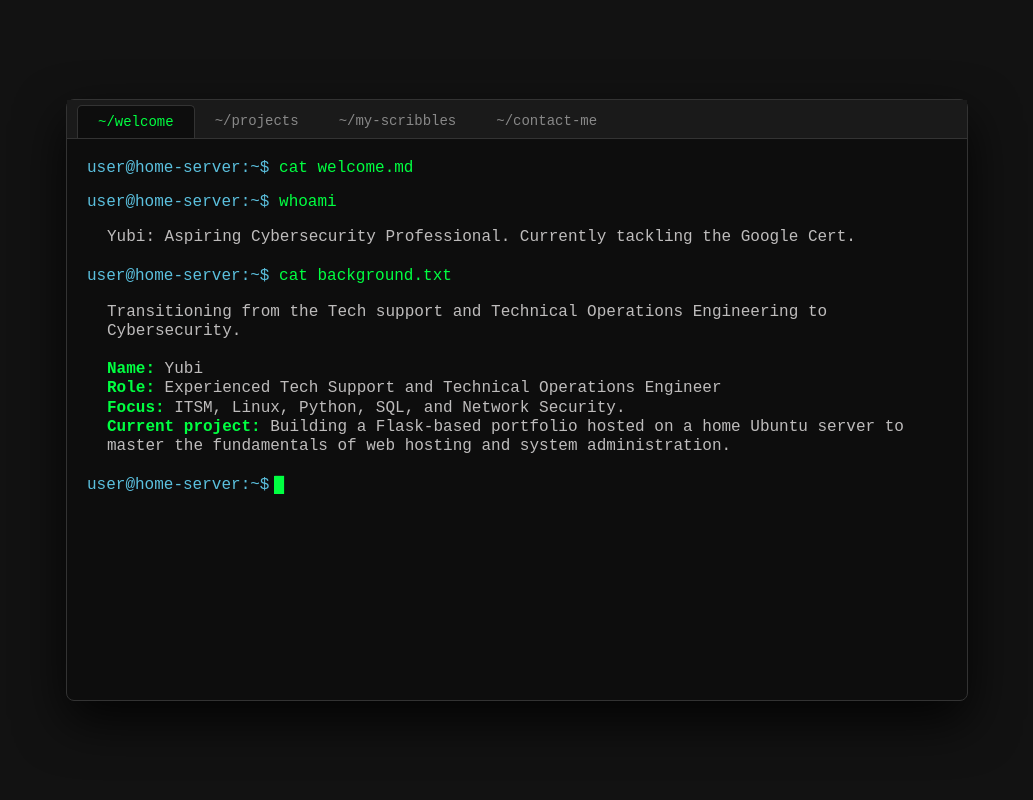
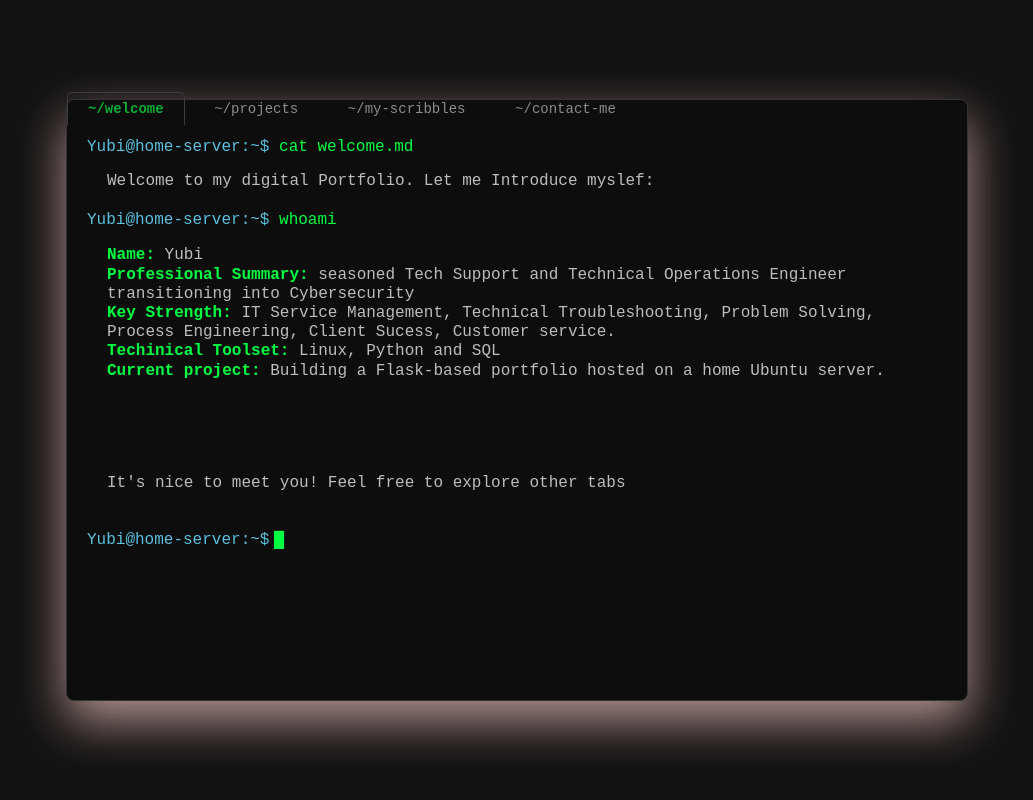
Before and after one commit to Yubaraj2022/terminal-portfolio, a Flask app: page / in a window 1280 px wide. Shown: the whole page, without its empty margins (123-1156 px from the left). Run offline with Flask 3, Linux system fonts and the light colour scheme.

Commit message:
minor customization of details

```diff
--- a/static/style.css
+++ b/static/style.css
@@ -26,29 +26,32 @@
     border-radius: 8px;
     display: flex;
     flex-direction: column;
-    box-shadow: 0 20px 50px rgba(0, 0, 0, 0.8);
+    box-shadow: 0 20px 50px rgba(223, 179, 179, 0.8);
 }
 
 .terminal-tabs {
     display: flex;
     background: var(--tab-bg);
     padding: 5px 10px 0;
-    border-bottom: 1px solid #333;
+    border-bottom: 1px solid #792525;
 }
 
 .tab {
     padding: 8px 20px;
     text-decoration: none;
-    color: #888;
+    color: #8f8b8b;
     font-size: 14px;
     border-radius: 5px 5px 0 0;
+    cursor: pointer;
+    transition: color 0.3s ease;
 }
 
 .tab.active {
-    background: var(--bg-color);
-    color: var(--text-color);
-    border: 1px solid #333;
+    /* background: var(--bg-color); */
+    color: #09af35;
+    border: 1px solid #3d3c3c;
     border-bottom: none;
+    font-weight: bold;
 }
 
 .terminal-body {
--- a/templates/index.html
+++ b/templates/index.html
@@ -3,14 +3,13 @@
 
 <head>
     <meta charset="UTF-8">
-    <meta name="viewport" content="width=device-width, initial-scale=1.0">
     <title>Yubi's Portfolio</title>
     <link rel="stylesheet" href="{{ url_for('static', filename='style.css') }}">
 </head>
 
 <body>
     <div class="terminal-container">
-        <nav class="terminal-tabs">
+        <nav class="terminald-tabs">
             <a href="/" class="tab active">~/welcome</a>
             <a href="/projects" class="tab">~/projects</a>
             <a href="/scribble" class="tab">~/my-scribbles</a>
@@ -19,7 +18,7 @@
 
         <div class="terminal-body">
             <div class="command-line">
-                <span class="prompt">user@home-server:~$</span>
+                <span class="prompt">Yubi@home-server:~$</span>
                 <span class="command">cat {{ active_tab }}.md</span>
             </div>
 
@@ -28,12 +27,13 @@
             </div>
 
             <div class="command-line">
-                <span class="prompt">user@home-server:~$</span><span class="cursor">█</span>
+                <br>
+                <span class="prompt">Yubi@home-server:~$</span><span class="cursor">█</span>
             </div>
         </div>
     </div>
     <script>
-        function typeWriter(element, text, speed) {
+        function typeEffect(element, text, speed) {
             let i = 0;
             element.innerHTML = ""; // Clear existing text
             function type() {
@@ -46,12 +46,31 @@
             type();
         }
 
-        // Example: Select the 'output' paragraph and trigger the effect
-        const output = document.querySelector('.output');
-        if (output) {
-            const text = output.innerText;
-            typeWriter(output, text, 30); // 30ms per character
+        // Example: Select the HTML ids and starts typing
+        const sleep = (ms) => new Promise(resolve => setTimeout(resolve, ms));
+        async function startTyping() {
+            const allTypeText = document.querySelectorAll('#typewriter-text1, #typewriter-text2');
+            for (const element of allTypeText) {
+                if (element) {
+                    const text = element.innerText;
+                    typeEffect(element, text, 60);
+                    //wait for 30 secs before typing next
+                    await sleep(30000);
+
+                }
+            }
         }
+        startTyping();
+
+        const tabs = document.querySelectorAll('.tab')
+        tabs.forEach(function (tab) {
+            tab.addEventListener('click', function () {
+                //remove the active class from all the tabs
+                tabs.forEach(t => t.classList.remove('active'));
+                //add the 'active' class to the one you just clicked
+                this.classList.add('active');
+            });
+        })
     </script>
 </body>
 
--- a/templates/welcome.html
+++ b/templates/welcome.html
@@ -2,20 +2,24 @@
 
 {% block content %}
 <div class="welcome-section">
-    <p><span class="prompt">user@home-server:~$</span> whoami</p>
-    <p id="typewriter-text" class="output">
-        Yubi: Aspiring Cybersecurity Professional. Currently tackling the Google Cert.
+    <!-- <p><span class="prompt">user@home-server:~$</span> whoami</p> -->
+    <p id="typewriter-text1" class="output">
+        Welcome to my digital Portfolio. Let me Introduce myslef:
     </p>
-    <p><span class="prompt">user@home-server:~$</span> cat background.txt</p>
+    <p><span class="prompt">Yubi@home-server:~$</span> whoami</p>
     <p class="output">
-        Transitioning from the Tech support and Technical Operations Engineering to Cybersecurity.
-        </br>
-        </br>
         <strong>Name:</strong> Yubi<br>
-        <strong>Role:</strong> Experienced Tech Support and Technical Operations Engineer<br>
-        <strong>Focus:</strong> ITSM, Linux, Python, SQL, and Network Security.<br>
-        <strong>Current project:</strong> Building a Flask-based portfolio hosted on a home Ubuntu server to
-        master the fundamentals of web hosting and system administration.
+        <strong>Professional Summary:</strong> seasoned Tech Support and Technical Operations Engineer transitioning into
+        Cybersecurity<br>
+        <strong>Key Strength:</strong> IT Service Management, Technical Troubleshooting, Problem Solving, Process Engineering, Client Sucess, Customer service.<br>
+        <strong>Techinical Toolset:</strong> Linux, Python and SQL <br>
+        <strong>Current project:</strong> Building a Flask-based portfolio hosted on a home Ubuntu server.
+    </p>
+    <br>
+    <br>
+    <br>
+    <p id="typewriter-text2" class="output">
+        It's nice to meet you! Feel free to explore other tabs
     </p>
 </div>
 {% endblock %}
```
Also changed, not shown: templates/projects.html (added, +8 -0 lines).
